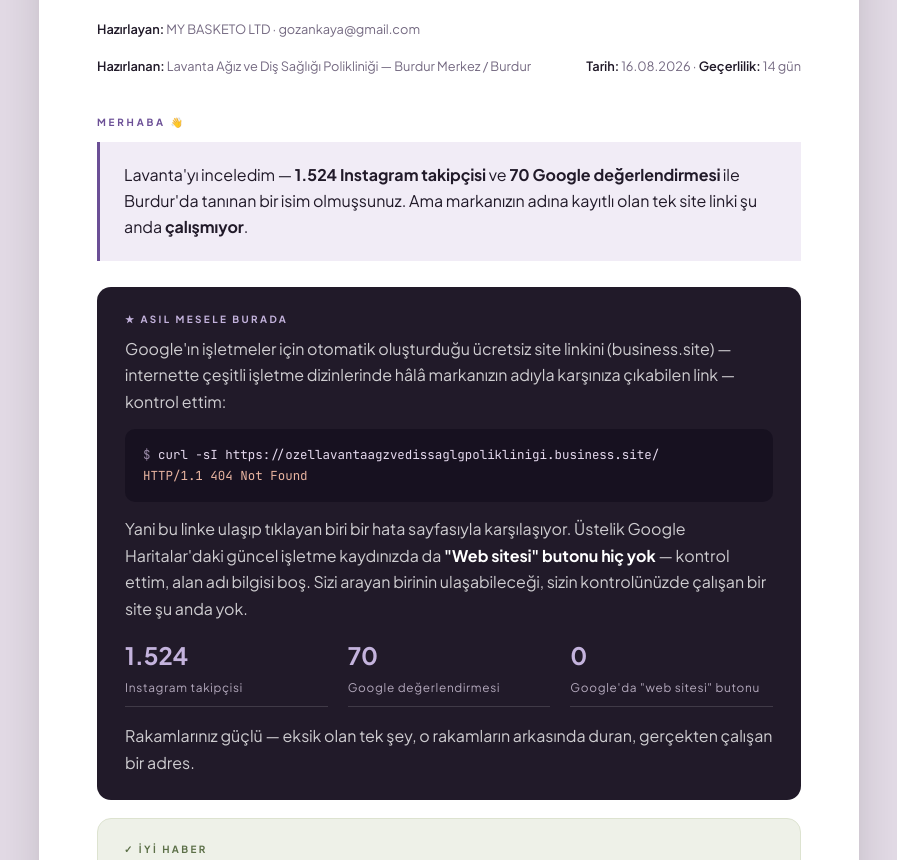
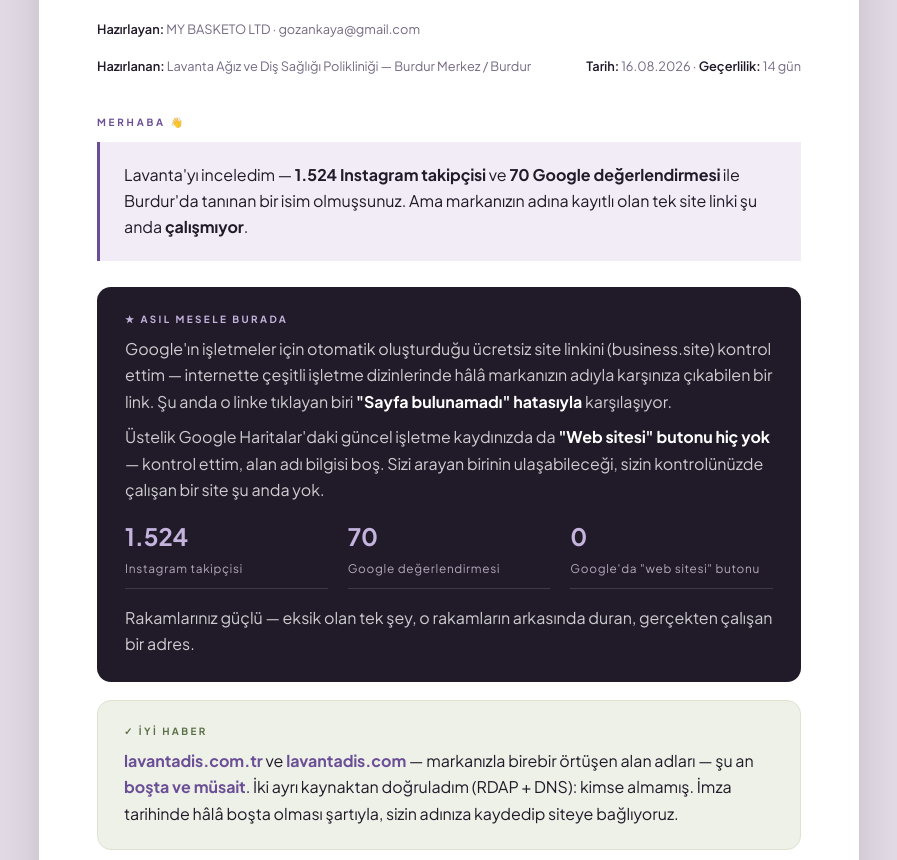
Before and after one commit to Gracoins/lavanta, a plain HTML site: page teklif.html in a window 1280 px wide. Shown: the part 240-1100 px from the top of the page, without its empty margins (191-1088 px from the left). Drawn offline with Linux system fonts and the light colour scheme.

Commit message:
Terminal/curl kutusunu kaldır, kancayı düz dille anlat

```diff
--- a/teklif.html
+++ b/teklif.html
@@ -126,15 +126,12 @@
 
   <div class="hi">
     <div class="hd">★ Asıl mesele burada</div>
-    <p>Google'ın işletmeler için otomatik oluşturduğu ücretsiz site linkini (business.site) — internette
-    çeşitli işletme dizinlerinde hâlâ markanızın adıyla karşınıza çıkabilen link — kontrol ettim:</p>
-    <div class="term mono">
-      <div><span class="l">$</span> curl -sI https://ozellavantaagzvedissaglgpoliklinigi.business.site/</div>
-      <div class="out">HTTP/1.1 404 Not Found</div>
-    </div>
-    <p>Yani bu linke ulaşıp tıklayan biri bir hata sayfasıyla karşılaşıyor. Üstelik Google Haritalar'daki
-    güncel işletme kaydınızda da <b>"Web sitesi" butonu hiç yok</b> — kontrol ettim, alan adı bilgisi boş.
-    Sizi arayan birinin ulaşabileceği, sizin kontrolünüzde çalışan bir site şu anda yok.</p>
+    <p>Google'ın işletmeler için otomatik oluşturduğu ücretsiz site linkini (business.site) kontrol ettim —
+    internette çeşitli işletme dizinlerinde hâlâ markanızın adıyla karşınıza çıkabilen bir link. Şu anda
+    o linke tıklayan biri <b>"Sayfa bulunamadı" hatasıyla</b> karşılaşıyor.</p>
+    <p>Üstelik Google Haritalar'daki güncel işletme kaydınızda da <b>"Web sitesi" butonu hiç yok</b> —
+    kontrol ettim, alan adı bilgisi boş. Sizi arayan birinin ulaşabileceği, sizin kontrolünüzde çalışan
+    bir site şu anda yok.</p>
     <div class="stat">
       <div><b>1.524</b><span>Instagram takipçisi</span></div>
       <div><b>70</b><span>Google değerlendirmesi</span></div>
```
